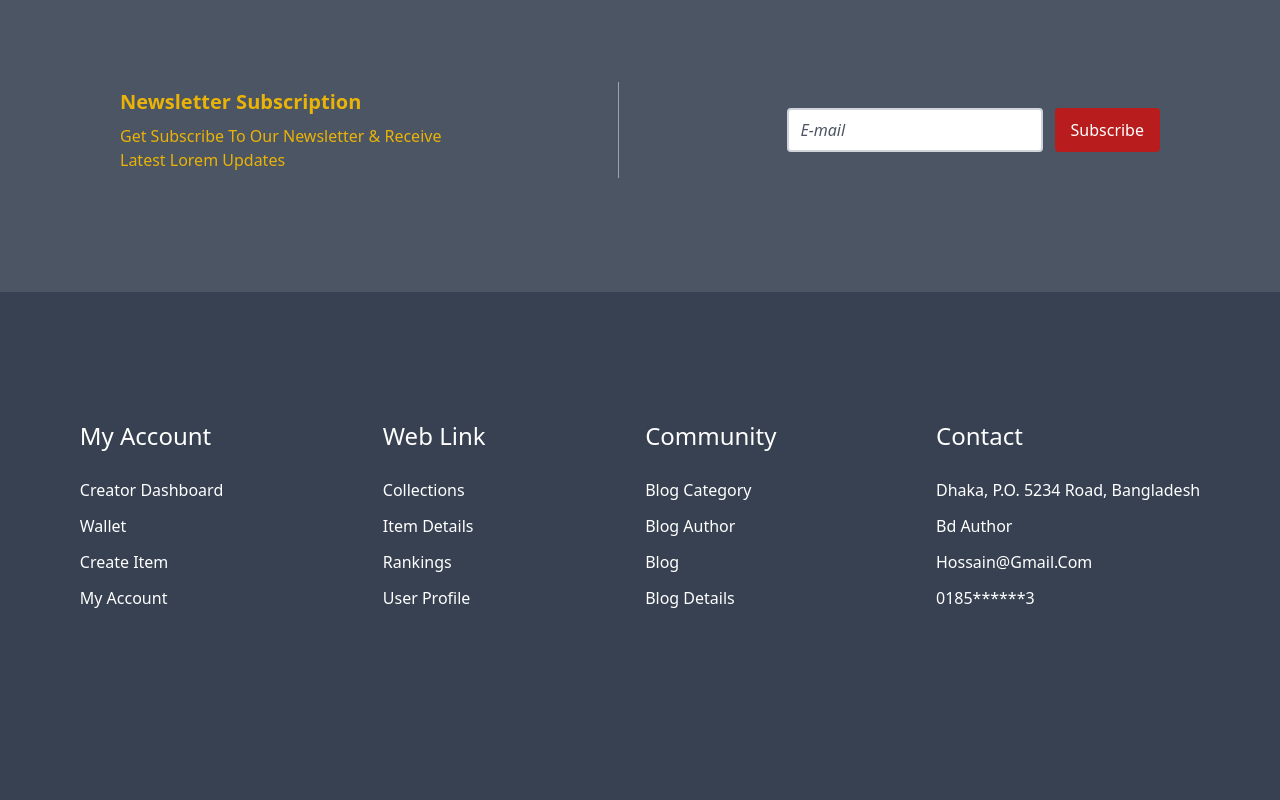
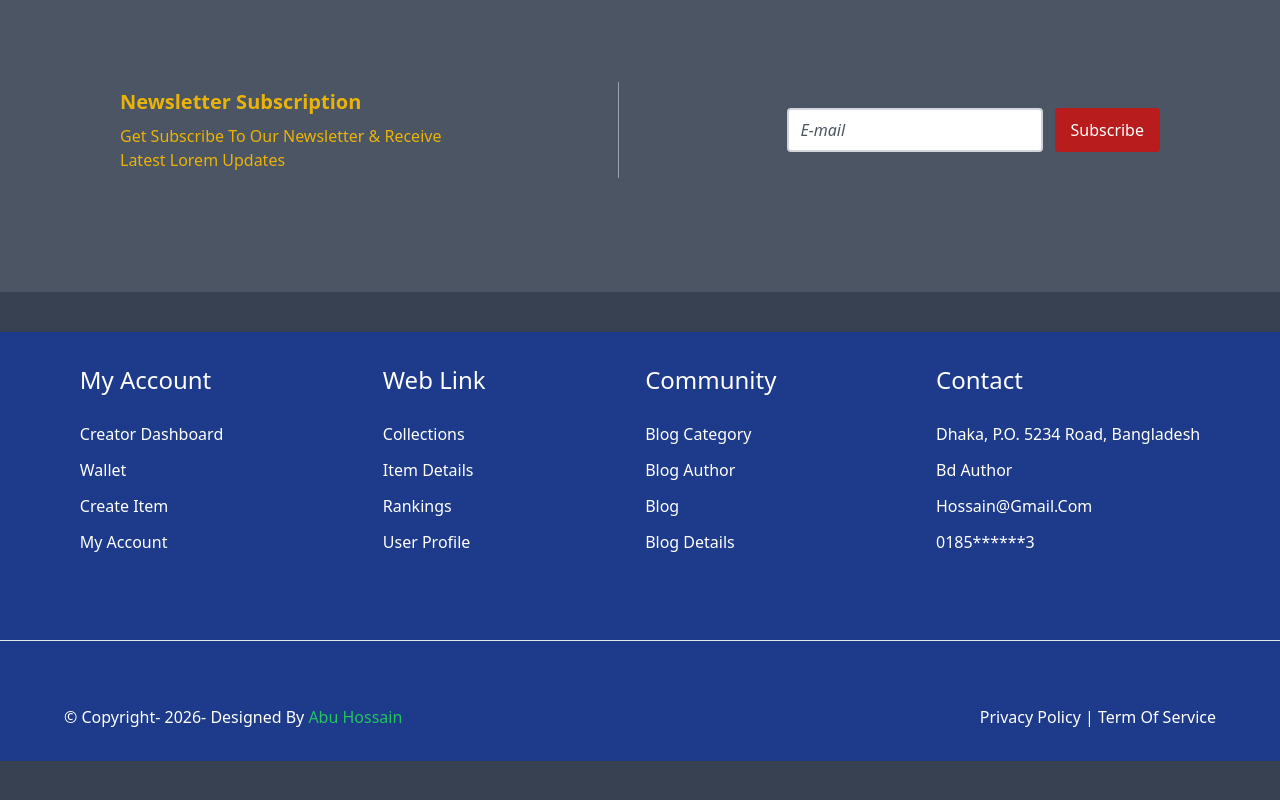
Before and after one commit to 4444abuhossain4444-sys/Tailwind-one, a website built with Vite: page index.html in a window 1280 px wide. Shown: the part 3165-3965 px from the top of the page. Before the commit the page ends 3861 px from the top, so only its background shows below. Built offline with nearby package versions, Linux system fonts and the light colour scheme; files whose address does not match are found by name.

Commit message:
the commit

```diff
--- a/index.html
+++ b/index.html
@@ -225,7 +225,7 @@
             </div>
       </section>
       <!-- seventh section -->
-       <section class="mb-32">
+       <section class="mb-10">
              <div class="bg-gray-600 px-6 py-12 md:p-20 md:flex md:justify-center md:items-center md:gap-20 lg:gap-32">
 
     <!-- left text -->
@@ -262,7 +262,7 @@
 </section>
 </main>
   <!-- footer section -->
-  <footer class="mb-20">
+  <footer class="mb-20 bg-blue-900 py-8">
        <div class="container mx-auto text-center sm:text-left">
             <div class="sm:flex text-white justify-around capitalize">
                 <div>
@@ -302,7 +302,20 @@
                     </ul>
                 </div>
             </div>
-       </div>
+            <hr class="mt-20">
+            <div class="text-white capitalize mt-16 mx-5 sm:mx-16 block  sm:flex sm:justify-between group text-center sm:text-left space-y-3 sm:space-y-0">
+
+            <p>&copy; copyright- 2026- designed by
+                <span class="text-green-500 group-hover:underline underline-offset-4 cursor-pointer">
+                    abu hossain
+                </span>
+            </p>
+
+            <p>privacy policy | term of service</p>
+
+          </div>
+         </div>
+
   </footer>
 
 </body>
```
